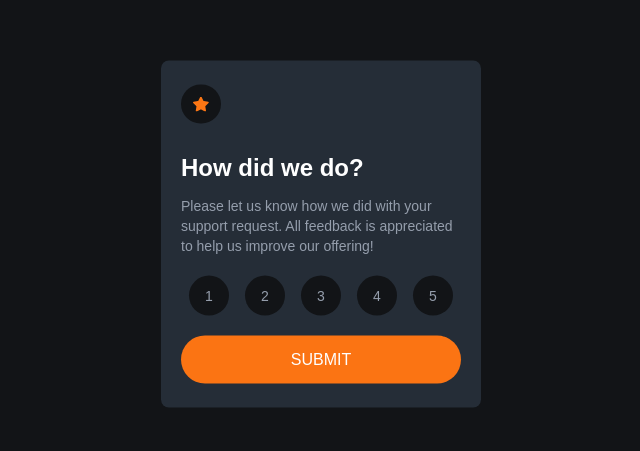
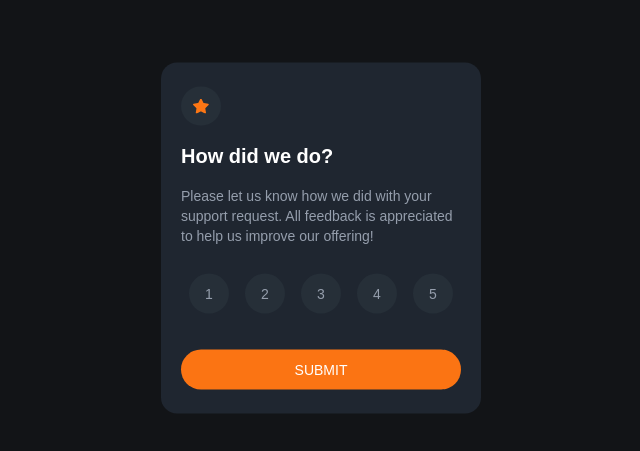
Before and after one commit to hutamatr/interactive-rating-component-react, a React (Create React App) app: page / in a window 1280 px wide. Shown: the part 113-564 px from the top of the page, without its empty margins (319-959 px from the left). Built offline with nearby package versions, Linux system fonts and the light colour scheme.

Commit message:
Add MainThanks Component & Add state on component

```diff
--- a/postcss.config.js
+++ b/postcss.config.js
@@ -2,5 +2,6 @@ module.exports = {
   plugins: {
     tailwindcss: {},
     autoprefixer: {},
+    ...(process.env.NODE_ENV === "production" ? { cssnano: {} } : {}),
   },
-}
+};
--- a/public/index.html
+++ b/public/index.html
@@ -24,7 +24,7 @@
       work correctly both with client-side routing and a non-root public URL.
       Learn how to configure a non-root public URL by running `npm run build`.
     -->
-    <title>React App</title>
+    <title>Rating Component</title>
   </head>
   <body>
     <noscript>You need to enable JavaScript to run this app.</noscript>
--- a/src/App.jsx
+++ b/src/App.jsx
@@ -1,17 +1,30 @@
-import React from "react";
+import React, { useState } from "react";
 
 import Card from "./components/UI/Card";
 import MainRating from "./components/MainRating/MainRating";
-import RatingValue from "./components/MainRating/RatingValue";
-import Button from "./components/UI/Button";
+import MainThanks from "./components/MainRating/MainThanks";
 
 function App() {
+  const [newRate, setNewRate] = useState("");
+  const [isRated, setIsRated] = useState(false);
+
+  const ratingValueHandler = (value) => {
+    if (value) {
+      setNewRate(value);
+      setIsRated(true);
+    }
+  };
   return (
     <main>
-      <Card className="flex translate-y-1/2 flex-col gap-y-5">
-        <MainRating />
-        <RatingValue />
-        <Button>SUBMIT</Button>
+      <Card className="translate-y-1/2">
+        <MainRating
+          onAddValue={ratingValueHandler}
+          className={`${isRated ? "hidden" : "flex"}`}
+        />
+        <MainThanks
+          onAddRating={newRate}
+          className={`${!isRated ? "hidden" : "flex"}`}
+        />
       </Card>
     </main>
   );
--- a/src/components/MainRating/MainRating.jsx
+++ b/src/components/MainRating/MainRating.jsx
@@ -1,17 +1,37 @@
-import React from "react";
+import React, { useState } from "react";
 import star from "../../assets/icon-star.svg";
+import RatingValue from "./RatingValue";
+import Button from "../UI/Button";
 
-const MainRating = () => {
+const MainRating = (props) => {
+  const [addRating, setAddRating] = useState("");
+
+  const addRatingToMainRatingHandler = (rating) => {
+    setAddRating(rating);
+  };
+
+  const buttonSubmitHandler = () => {
+    props.onAddValue(addRating);
+  };
+
   return (
-    <section className="flex flex-col gap-y-3">
-      <div className="mb-4 flex max-w-fit items-center justify-center rounded-full bg-very-dark-blue p-3">
+    <section className={`flex-col gap-y-4 ${props.className}`}>
+      <div className="flex max-w-fit items-center justify-center rounded-full bg-dark-gray p-3">
         <img src={star} alt="icon" className="w-4" />
       </div>
-      <h1 className="text-2xl font-bold text-white">How did we do?</h1>
-      <p className="text-sm font-light text-new-gray">
+      <h1 className="text-xl font-bold text-white">How did we do?</h1>
+      <p className="mb-3 text-sm font-light text-new-gray">
         Please let us know how we did with your support request. All feedback is
         appreciated to help us improve our offering!
       </p>
+      <RatingValue onMainRating={addRatingToMainRatingHandler} />
+      <Button
+        className="text-sm uppercase duration-300 hover:bg-white hover:font-semibold hover:text-new-orange"
+        onClick={buttonSubmitHandler}
+        type="button"
+      >
+        Submit
+      </Button>
     </section>
   );
 };
--- /dev/null
+++ b/src/components/MainRating/MainThanks.jsx
@@ -0,0 +1,24 @@
+import React from "react";
+
+import thankYou from "../../assets/illustration-thank-you.svg";
+
+const MainThanks = (props) => {
+  return (
+    <section className={`flex-col gap-y-4 py-3 px-2 ${props.className}`}>
+      <img src={thankYou} alt="thank-you" className="mx-auto" />
+
+      <p className="mx-auto mb-2 max-w-fit rounded-full bg-dark-gray px-3 py-1.5 text-sm text-new-orange">
+        You selected {props.onAddRating} out of 5
+      </p>
+      <div className="flex flex-col items-center justify-center gap-y-3">
+        <h1 className="text-xl font-bold text-white">Thank You!</h1>
+        <p className="text-center text-sm text-new-gray ">
+          We appreciate you taking the time to give a rating. If you ever need
+          more support, don’t hesitate to get in touch!
+        </p>
+      </div>
+    </section>
+  );
+};
+
+export default MainThanks;
--- a/src/components/MainRating/RatingValue.jsx
+++ b/src/components/MainRating/RatingValue.jsx
@@ -1,22 +1,24 @@
-import React, { useState } from "react";
+import React from "react";
 
-const RatingValue = () => {
-  const [addRating, setAddRating] = useState(null);
-
+const RatingValue = (props) => {
   const rating = [1, 2, 3, 4, 5];
 
-  const addRatingHandler = () => {};
+  const addRatingValueHandler = (e) => {
+    props.onMainRating(e.target.value);
+  };
 
   return (
-    <ul className="flex flex-row justify-around">
+    <ul className="mb-5 flex flex-row justify-around">
       {rating.map((rate) => {
         return (
-          <li
-            key={rate}
-            className="cursor-pointer rounded-full bg-very-dark-blue px-4 py-2.5 text-sm text-new-gray"
-            onClick={addRatingHandler}
-          >
-            <span>{rate}</span>
+          <li key={rate}>
+            <button
+              className="cursor-pointer rounded-full bg-dark-gray px-4 py-2.5 text-sm text-new-gray duration-300 hover:bg-new-orange hover:text-white focus:bg-new-gray focus:text-white active:bg-new-gray"
+              onClick={addRatingValueHandler}
+              value={rate}
+            >
+              {rate}
+            </button>
           </li>
         );
       })}
--- a/src/components/UI/Button.jsx
+++ b/src/components/UI/Button.jsx
@@ -1,10 +1,12 @@
 import React from "react";
 
 const Button = (props) => {
-  const { className, children } = props;
+  const { className, children, onClick, type } = props;
   return (
     <button
-      className={`rounded-full bg-new-orange py-3 text-white ${className}`}
+      className={`rounded-full bg-new-orange py-2.5 text-white ${className}`}
+      onClick={onClick}
+      type={type}
     >
       {children}
     </button>
--- a/src/components/UI/Card.jsx
+++ b/src/components/UI/Card.jsx
@@ -4,7 +4,7 @@ const Card = (props) => {
   const { className, children } = props;
   return (
     <div
-      className={`relative m-auto max-w-xs rounded-lg bg-dark-blue px-5 py-6 ${className}`}
+      className={`relative m-auto max-w-xs rounded-2xl bg-dark-blue px-5 py-6 ${className}`}
     >
       {children}
     </div>
--- a/tailwind.config.js
+++ b/tailwind.config.js
@@ -6,7 +6,8 @@ module.exports = {
         "new-orange": "hsl(25, 97%, 53%)",
         "new-gray": "hsl(217, 12%, 63%)",
         "medium-gray": "hsl(216, 12%, 54%)",
-        "dark-blue": "hsl(213, 19%, 18%)",
+        "dark-gray": "#262f38",
+        "dark-blue": "#1f2630",
         "very-dark-blue": "hsl(216, 12%, 8%)",
       },
     },
```
Also changed, not shown: src/assets/favicon-32x32.png (added).
